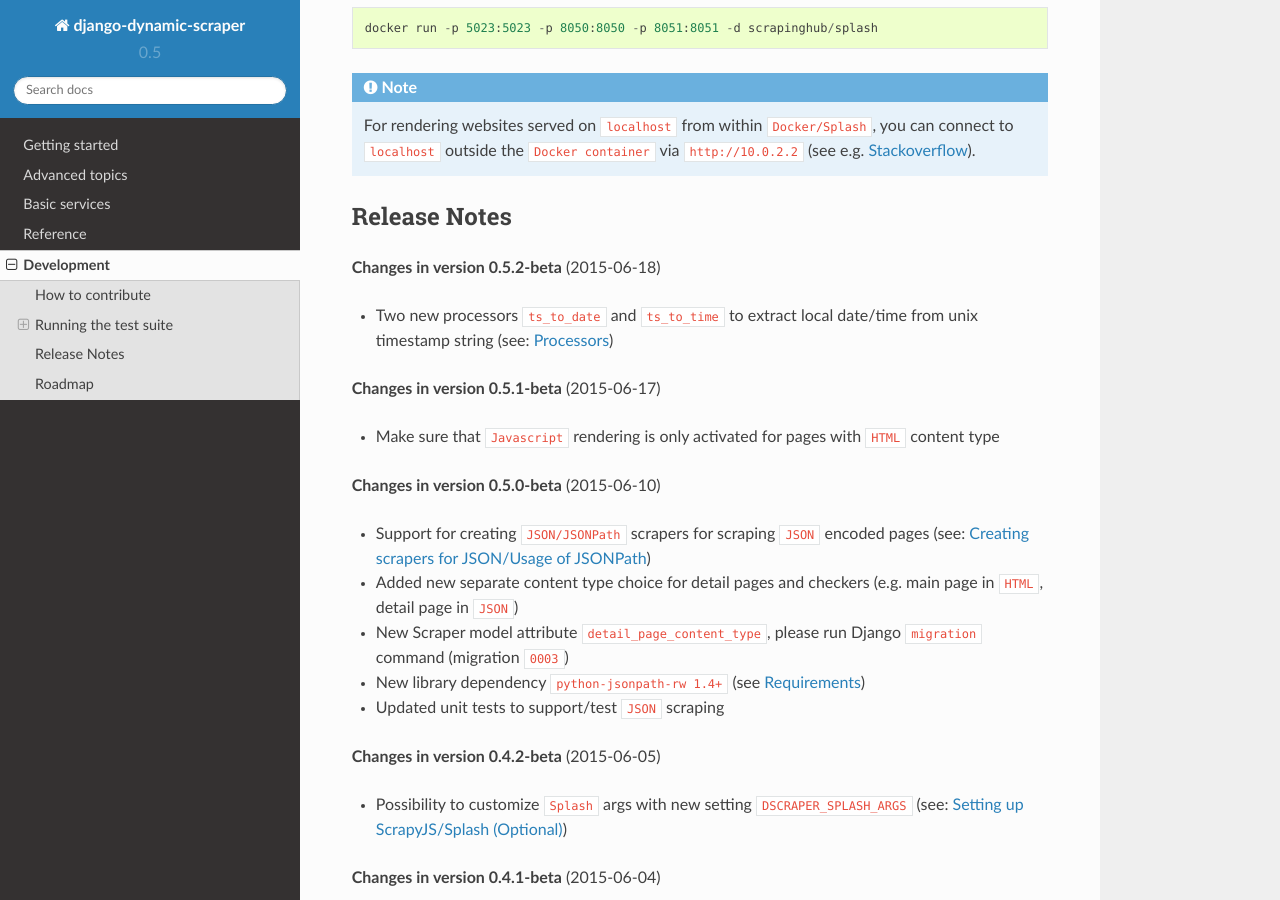
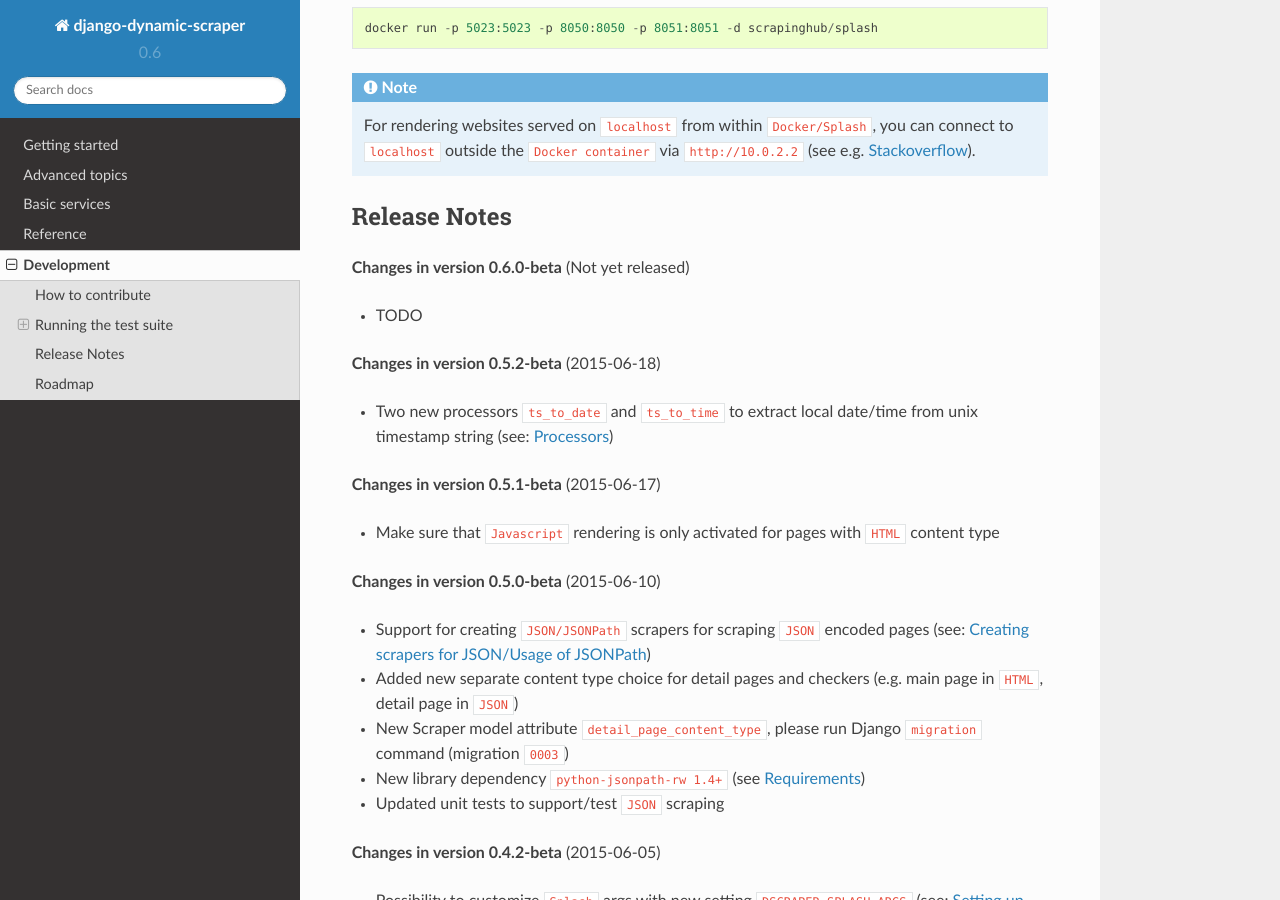
Before and after one commit to dev02019/django-dynamic-scraper, a Sphinx documentation site: the page built from docs/development.rst, in a window 1280 px wide and 900 px high, scrolled down 2148 px. Built offline with Sphinx 7.4.7 and the Read the Docs theme 2.0.0, drawn with Linux system fonts in a browser that asks for light colours.

Commit message:
Basic release preparations

```diff
--- a/docs/conf.py
+++ b/docs/conf.py
@@ -48,9 +48,9 @@ copyright = u'2015, Holger Drewes'
 # built documents.
 #
 # The short X.Y version.
-version = '0.5'
+version = '0.6'
 # The full version, including alpha/beta/rc tags.
-release = '0.5-beta'
+release = '0.6-beta'
 
 # The language for content autogenerated by Sphinx. Refer to documentation
 # for a list of supported languages.
--- a/docs/development.rst
+++ b/docs/development.rst
@@ -94,6 +94,10 @@ Docker container can be run with::
 
 Release Notes
 =============
+**Changes in version 0.6.0-beta** (Not yet released)
+
+* TODO
+
 **Changes in version 0.5.2-beta** (2015-06-18)
 
 * Two new processors ``ts_to_date`` and ``ts_to_time`` to extract local date/time from unix timestamp string (see: :ref:`processors`)
--- a/setup.py
+++ b/setup.py
@@ -4,7 +4,7 @@ import os
 
 setup(
     name='django-dynamic-scraper',
-    version='0.5.2',
+    version='0.6.0',
     description='Creating Scrapy scrapers via the Django admin interface',
     author='Holger Drewes',
     author_email='Holger.Drewes@gmail.com',
```
